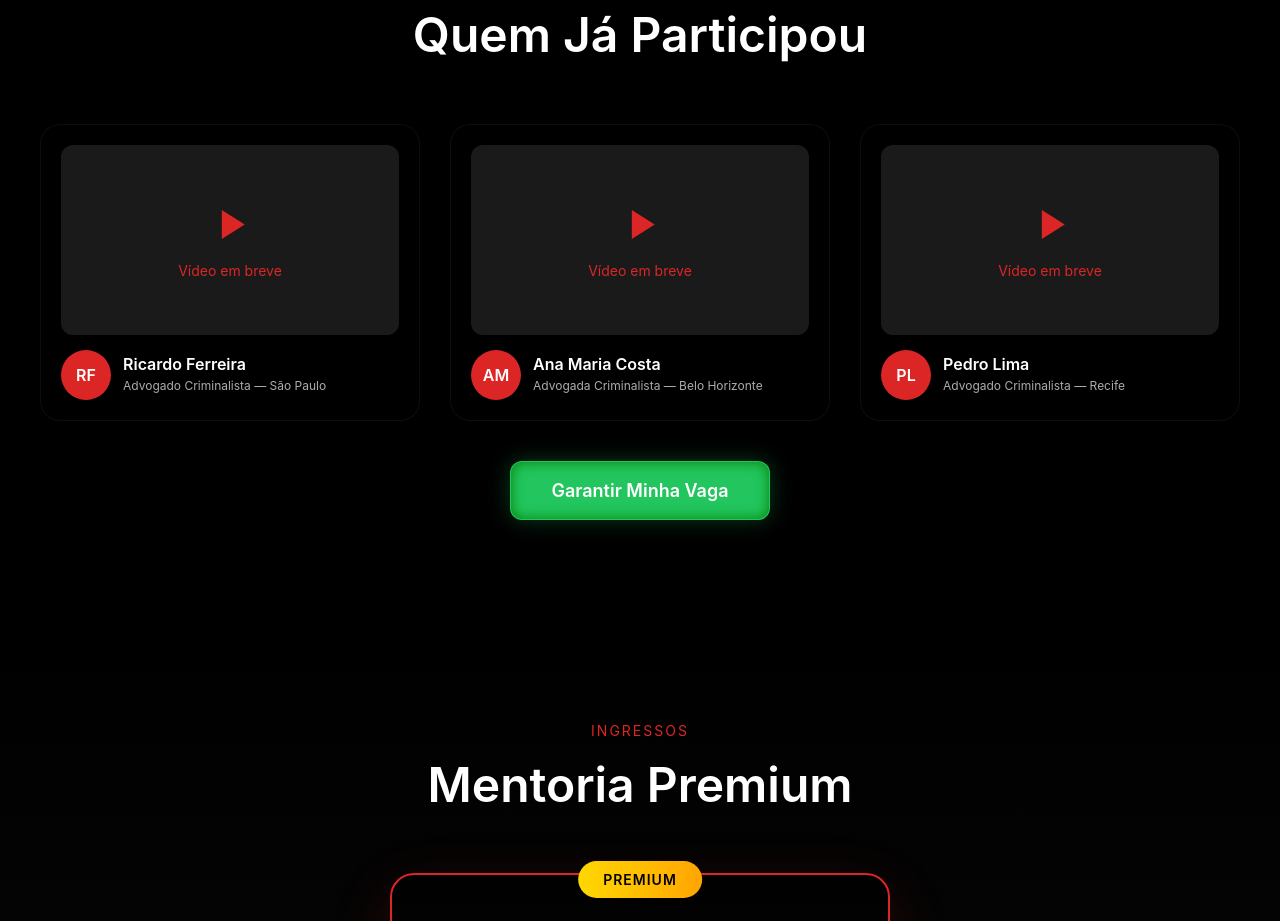
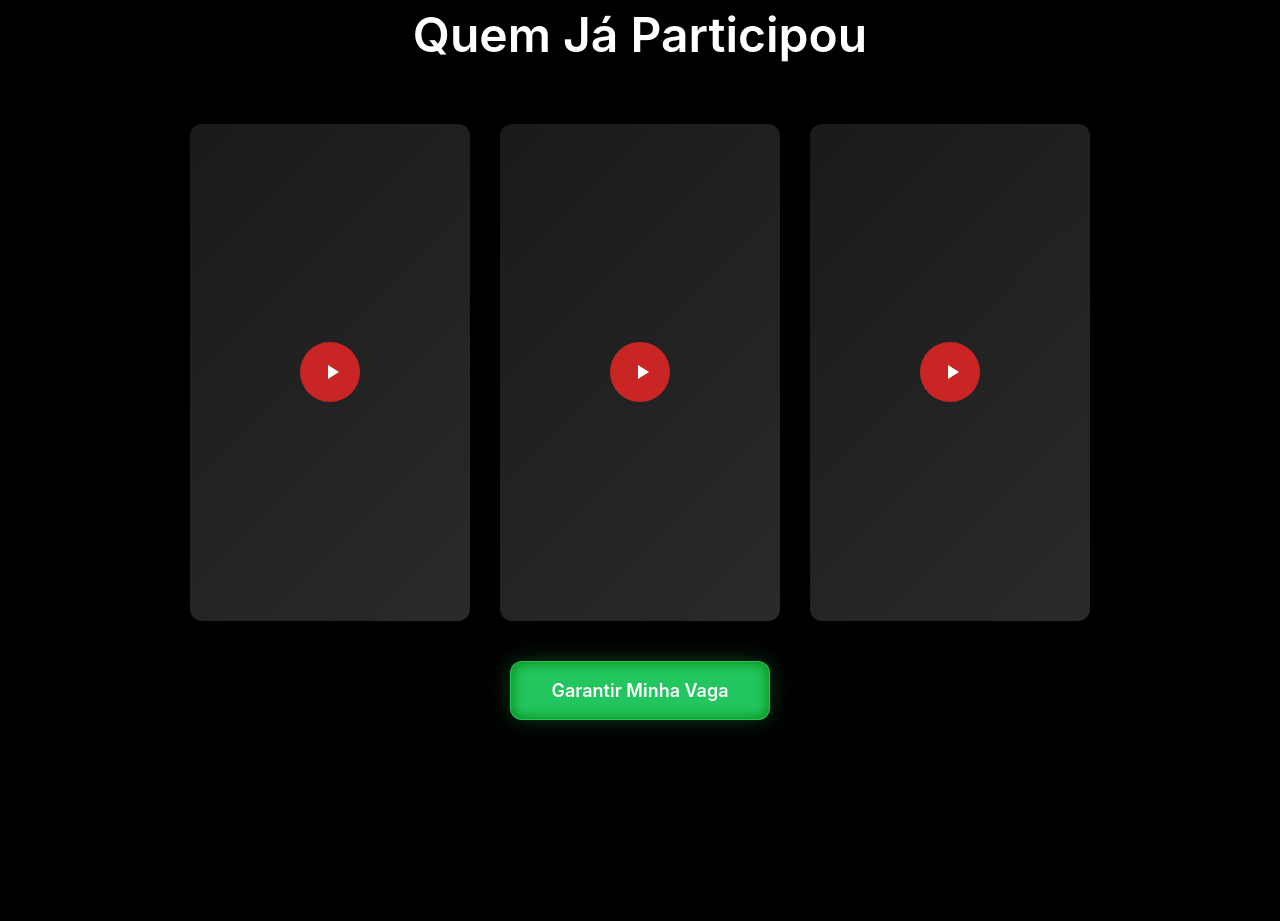
Before and after one commit to aleanmendonca/mentoriajuriscrimi, a React (Vite) app: page / in a window 1280 px wide. Shown: the part 10440-11361 px from the top of the page. Built offline with nearby package versions, Linux system fonts and the light colour scheme; a web font is replaced by a local one.

Commit message:
Depoimentos 9:16 sem nomes

```diff
--- a/src/App.jsx
+++ b/src/App.jsx
@@ -1258,10 +1258,11 @@ function Schedule() {
 // Testimonials Section
 function Testimonials() {
   const isMobile = useIsMobile()
+  const [playingVideo, setPlayingVideo] = useState(null)
   const testimonials = [
-    { video: '', initials: 'RF', name: 'Ricardo Ferreira', location: 'Advogado Criminalista — São Paulo' },
-    { video: '', initials: 'AM', name: 'Ana Maria Costa', location: 'Advogada Criminalista — Belo Horizonte' },
-    { video: '', initials: 'PL', name: 'Pedro Lima', location: 'Advogado Criminalista — Recife' },
+    { video: '/depoimentos/01.MP4' },
+    { video: '/depoimentos/02.MP4' },
+    { video: '/depoimentos/03.MP4' },
   ]
 
   return (
@@ -1272,32 +1273,41 @@ function Testimonials() {
           <h2 style={styles.sectionTitle}>Quem Já Participou</h2>
         </div>
 
-        <div style={{ display: 'grid', gridTemplateColumns: isMobile ? '1fr' : 'repeat(auto-fit, minmax(350px, 1fr))', gap: isMobile ? '20px' : '30px' }}>
+        <div style={{ display: 'grid', gridTemplateColumns: isMobile ? '1fr' : 'repeat(3, 1fr)', gap: isMobile ? '20px' : '30px', maxWidth: isMobile ? '100%' : '900px', margin: '0 auto' }}>
           {testimonials.map((t, i) => (
-            <div key={i} style={{...styles.testiCard, padding: isMobile ? '15px' : '20px'}}>
-              {t.video ? (
+            <div key={i}>
+              {playingVideo === i ? (
                 <video
                   controls
-                  style={{ width: '100%', borderRadius: '12px', background: '#1a1a1a' }}
+                  autoPlay
+                  style={{ width: '100%', aspectRatio: '9/16', borderRadius: '12px', background: '#1a1a1a', objectFit: 'cover' }}
                   src={t.video}
+                  onEnded={() => setPlayingVideo(null)}
                 />
               ) : (
-                <div style={{ width: '100%', paddingTop: '56.25%', background: '#1a1a1a', borderRadius: '12px', position: 'relative' }}>
-                  <div style={{ position: 'absolute', top: '50%', left: '50%', transform: 'translate(-50%, -50%)', color: '#DC2626', fontSize: '14px', textAlign: 'center' }}>
-                    <svg width="50" height="50" viewBox="0 0 24 24" fill="#DC2626" style={{ marginBottom: '5px' }}>
+                <div
+                  onClick={() => setPlayingVideo(i)}
+                  style={{ width: '100%', aspectRatio: '9/16', background: `linear-gradient(135deg, #1a1a1a, #2a2a2a)`, borderRadius: '12px', position: 'relative', cursor: 'pointer', overflow: 'hidden' }}
+                >
+                  <div style={{
+                    position: 'absolute',
+                    top: '50%',
+                    left: '50%',
+                    transform: 'translate(-50%, -50%)',
+                    width: '60px',
+                    height: '60px',
+                    background: 'rgba(220, 38, 38, 0.9)',
+                    borderRadius: '50%',
+                    display: 'flex',
+                    alignItems: 'center',
+                    justifyContent: 'center',
+                  }}>
+                    <svg width="24" height="24" viewBox="0 0 24 24" fill="white" style={{ marginLeft: '4px' }}>
                       <path d="M8 5v14l11-7z"/>
                     </svg>
-                    <div>Vídeo em breve</div>
                   </div>
                 </div>
               )}
-              <div style={{ display: 'flex', alignItems: 'center', gap: '12px', marginTop: '15px' }}>
-                <div style={{...styles.testiAvatar, width: isMobile ? '40px' : '50px', height: isMobile ? '40px' : '50px'}}>{t.initials}</div>
-                <div>
-                  <h4 style={{ fontSize: isMobile ? '14px' : '16px', fontWeight: 600, marginBottom: '3px' }}>{t.name}</h4>
-                  <p style={{ fontSize: '12px', color: '#ACACAC', margin: 0 }}>{t.location}</p>
-                </div>
-              </div>
             </div>
           ))}
         </div>
```
